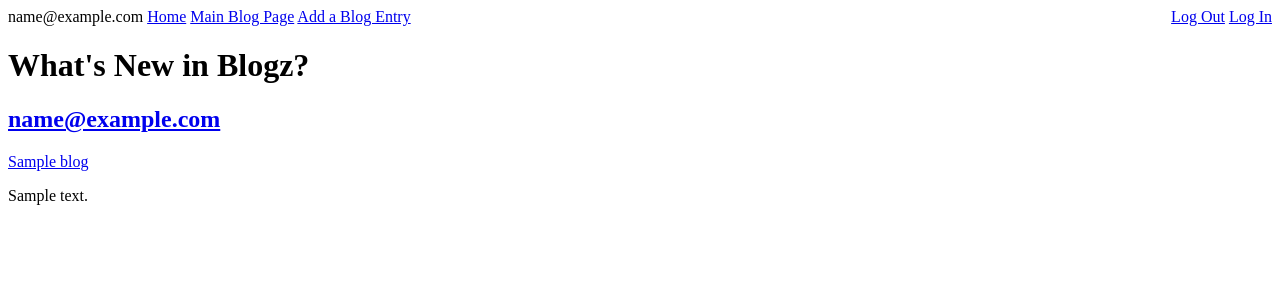
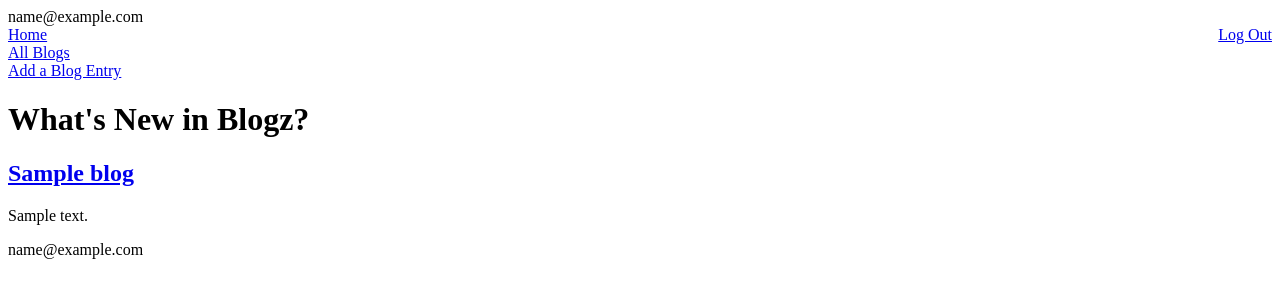
Before and after one commit to ludoll/blogz, a Flask app: template templates/blog.html in a window 1280 px wide. Shown: the top 300 px of the page. Run offline with Flask 2, Linux system fonts and the light colour scheme; the visitor is signed in with stand-in values (Sample User, id 1); tables that the repository leaves empty hold one stand-in row (values such as "Sample post"); the template is opened without the code that fills it: values that come from a table or form of the project are taken from there, most other values are stand-ins (such as "Sample title", 1, 10 or a date in 2020); data that the repository does not hold is empty; parts of the project's set-up code (start-up, migrations or seed data) failed here and were passed over.

Commit message:
gotter dun

```diff
--- a/main.py
+++ b/main.py
@@ -59,7 +59,7 @@ def login():
 @app.route('/logout')
 def logout():
     del session['email']
-    flash ('See you soon!')
+    flash ('See you next time!')
     return redirect('/blog')
 
 @app.route('/signup', methods=['POST','GET'])
@@ -68,12 +68,13 @@ def signup():
         email = request.form['email']
         password = request.form['password']
         verify = request.form['verify']
-        if "@" not in email or "." not in email or " " in email or len(email) < 3 or len(email) > 20:
+        if "@" not in email or "." not in email or " " in email or len(email) < 3 or len(email) > 30:
             flash('It seems that you have entered an email that has the incorrect format')
             return redirect('/signup')
         existing_user = User.query.filter_by(email=email).first()
         if existing_user:
             flash('User email is already spoken for, chief.')
+            return redirect('/signup')
         if password != verify:
             flash('passwords did not match')
             return redirect('/signup')
@@ -88,8 +89,21 @@ def signup():
 
 @app.route('/')
 def index():
-    all_users = User.query.all()
-    return render_template('index.html', all_users=all_users)
+    if request.args.get('id'):
+        user_id = request.args.get('id')
+        all_users = User.query.get(user_id)
+        return render_template('index.html', all_users=all_users)
+    else:
+        all_users = User.query.all()
+        return render_template('index.html', all_users=all_users)
+
+@app.route('/singleuser')
+def single_user():
+    if request.args.get('id'):
+        user_id = request.args.get('id')
+        owner = User.query.get(user_id)
+        blogs = Blog.query.filter_by(owner=owner).all()
+        return render_template('singleuser.html', blogs=blogs, email = owner.email)
 
 @app.route('/blog/newpost', methods=['GET','POST'])
 def new_blog():
@@ -103,35 +117,31 @@ def new_blog():
         title_error = ''
         body_error = ''
 
-    if len(blog_body) < 1:
-        title_error = 'You have to name your blog'
+        if len(blog_body) < 1:
+            title_error = 'You have to name your blog'
 
-    if len(blog_body) < 1:
-        body_error = "Blog can't be blank"
+        if len(blog_body) < 1:
+            body_error = "Blog can't be blank"
 
-    if not title_error and not body_error:
-        new_entry = Blog(blog_title, blog_body, owner)
-        db.session.add(new_entry)
-        db.session.commit()
-        new_url = "/blog?id=" + str(new_entry.id)
-        return redirect(new_url)
+        if not title_error and not body_error:
+            new_entry = Blog(blog_title, blog_body, owner)
+            db.session.add(new_entry)
+            db.session.commit()
+            new_url = "/blog?id=" + str(new_entry.id)
+            return redirect(new_url)
 
-    else:
-        return render_template('newpost.html', title_error=title_error, body_error=body_error)
+        else:
+            return render_template('newpost.html', title_error=title_error, body_error=body_error)
 
 @app.route('/blog', methods=['POST','GET'])
 def blog():
-    id = request.args.get('id')
-    email = request.args.get('email')
-    blog_title = Blog.query.get('title')
-    blog_body = Blog.query.get('body')
-    # if id = '':
-    #     return
-
-    # if email = '':
-    #     return:
-    return render_template('blog.html', blog_title=blog_title
-                                      , blog_body=blog_body)
+    if request.args.get("id"):
+        blog_id = request.args.get('id')
+        single_blog = Blog.query.get(blog_id)
+        return render_template('blogentry.html', single_blog=single_blog)
+    else:
+        blogs = Blog.query.all()
+        return render_template('blog.html', blogs=blogs)
 
 
 if __name__ == '__main__':
--- a/templates/base.html
+++ b/templates/base.html
@@ -11,18 +11,20 @@
     <body>
         <nav>
             {% if 'email' in session %}
-            {{ session['email'] }}
+            {{ session['email'] }}<br>
+            <div style="float:right;"><a href="/logout">Log Out</a></div>
+            {%else%}
+            <div style="float:right;"><a href="/signup">Sign Up</a></div><br>
+            <div style="float:right;"><a href="/login">Log In</a></div>
             {% endif %}
-            <a href="/">Home</a>
-            <a href="/blog">Main Blog Page</a>
+            <a href="/">Home</a><br>
+            <a href="/blog">All Blogs</a><br>
             <a href="/blog/newpost">Add a Blog Entry</a>
-            <div style="float:right;"><a href="/logout">Log Out</a>
-                                      <a href="/login">Log In</a></div>
         </nav>
 
         {% with messages = get_flashed_messages() %}
             {% if messages %}
-                <ul class=flashes>
+                <ul class="flashes">
                     {% for message in messages %}
                     <li>{{ message }}</li>
                     {% endfor %}
--- a/templates/blog.html
+++ b/templates/blog.html
@@ -3,10 +3,13 @@
 {% block content %}
 
     <h1>What's New in Blogz?</h1>
-
-            {% for blog in blogs %}
-            <h2><a href="/user?id={{user.id}}">{{user.email}}</a></h2>
-            <p><a href="/blog?id={{owner.id}}">{{blog.title}}</a></p>
-            {{blog.body}}
-            {% endfor %}
+    {% if blogs|length == 0 %}
+    <p>Absolutely Nothing!</p>
+    {% else %}
+        {% for blog in blogs %}
+        <h2><a href="/blog?id={{blog.id}}">{{blog.title}}</a></h2>
+        <p>{{blog.body}}</p>
+        <p>{{blog.owner.email}}</p>
+        {% endfor %}
+    {% endif %}
 {% endblock %}
--- a/templates/blogentry.html
+++ b/templates/blogentry.html
@@ -2,7 +2,8 @@
 
 {% block content %}
 
-    <h1>{{blog.title}}</h1>
-    <p>{{blog.body}}</p>
+    <h1>{{single_blog.title}}</h1>
+    <h4>by {{single_blog.owner.email}}</h4>
+    <p>{{single_blog.body}}</p>
 
 {% endblock %}
```
Also changed, not shown: templates/index.html (+4 -4 lines), templates/singleuser.html (added, +14 -0 lines).
